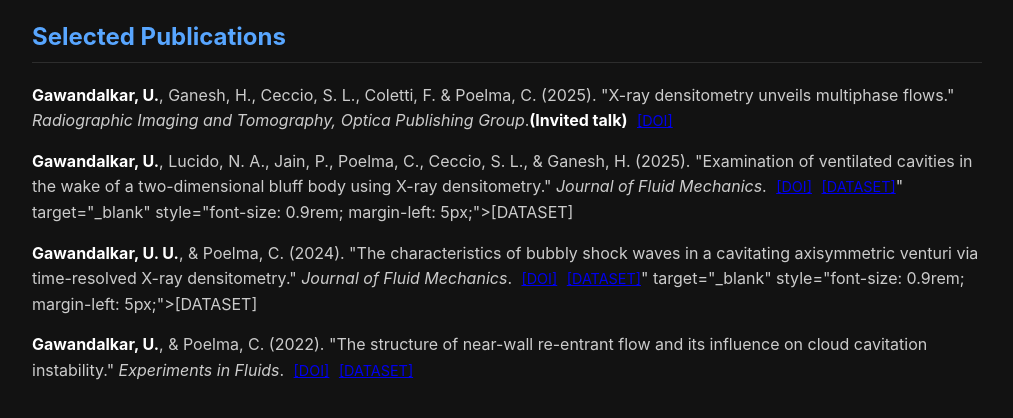
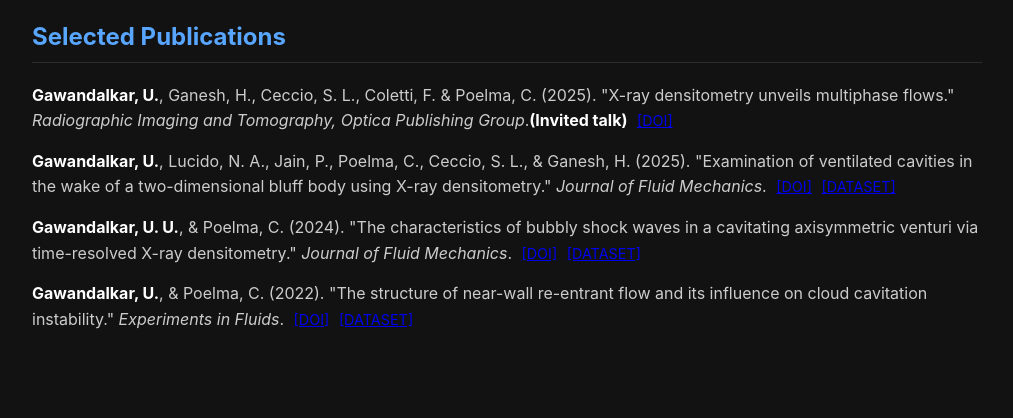
Before and after one commit to ugawandalkar/research, a plain HTML site: page index.html in a window 1280 px wide. Shown: the part 6647-7065 px from the top of the page, without its empty margins (133-1146 px from the left). After the commit the page ends 7035 px from the top, so only its background shows below. Drawn offline with Linux system fonts and the light colour scheme.

Commit message:
Update index.html

```diff
--- a/index.html
+++ b/index.html
@@ -260,14 +260,14 @@
                 "Examination of ventilated cavities in the wake of a two-dimensional bluff body using X-ray densitometry."
                 <em>Journal of Fluid Mechanics</em>.
                 <a href="https://doi.org/10.1017/jfm.2025.10266" target="_blank" style="font-size: 0.9rem; margin-left: 5px;">[DOI]</a>
-                <a href="<a href="https://data.4tu.nl/datasets/d0d6fba9-febc-4c37-b644-7e3f68667b6f/1" target="_blank" style="font-size: 0.9rem; margin-left: 5px;">[DATASET]</a>" target="_blank" style="font-size: 0.9rem; margin-left: 5px;">[DATASET]</a>
+                <a href="https://data.4tu.nl/datasets/d0d6fba9-febc-4c37-b644-7e3f68667b6f/1" target="_blank" style="font-size: 0.9rem; margin-left: 5px;">[DATASET]</a>
             </li>
             <li class="pub-item">
                 <span class="me">Gawandalkar, U. U.</span>, & Poelma, C. (2024).
                 "The characteristics of bubbly shock waves in a cavitating axisymmetric venturi via time-resolved X-ray densitometry."
                 <em>Journal of Fluid Mechanics</em>.
                 <a href="https://doi.org/10.1017/jfm.2024.435" target="_blank" style="font-size: 0.9rem; margin-left: 5px;">[DOI]</a>
-                <a href="<a href="https://data.4tu.nl/datasets/1975408c-b7ef-4119-8aac-0d3ea2abff8f/1" target="_blank" style="font-size: 0.9rem; margin-left: 5px;">[DATASET]</a>" target="_blank" style="font-size: 0.9rem; margin-left: 5px;">[DATASET]</a>
+                <a href="https://data.4tu.nl/datasets/1975408c-b7ef-4119-8aac-0d3ea2abff8f/1" target="_blank" style="font-size: 0.9rem; margin-left: 5px;">[DATASET]</a>
             </li>
             <li class="pub-item">
                 <span class="me">Gawandalkar, U.</span>, & Poelma, C. (2022).
```
